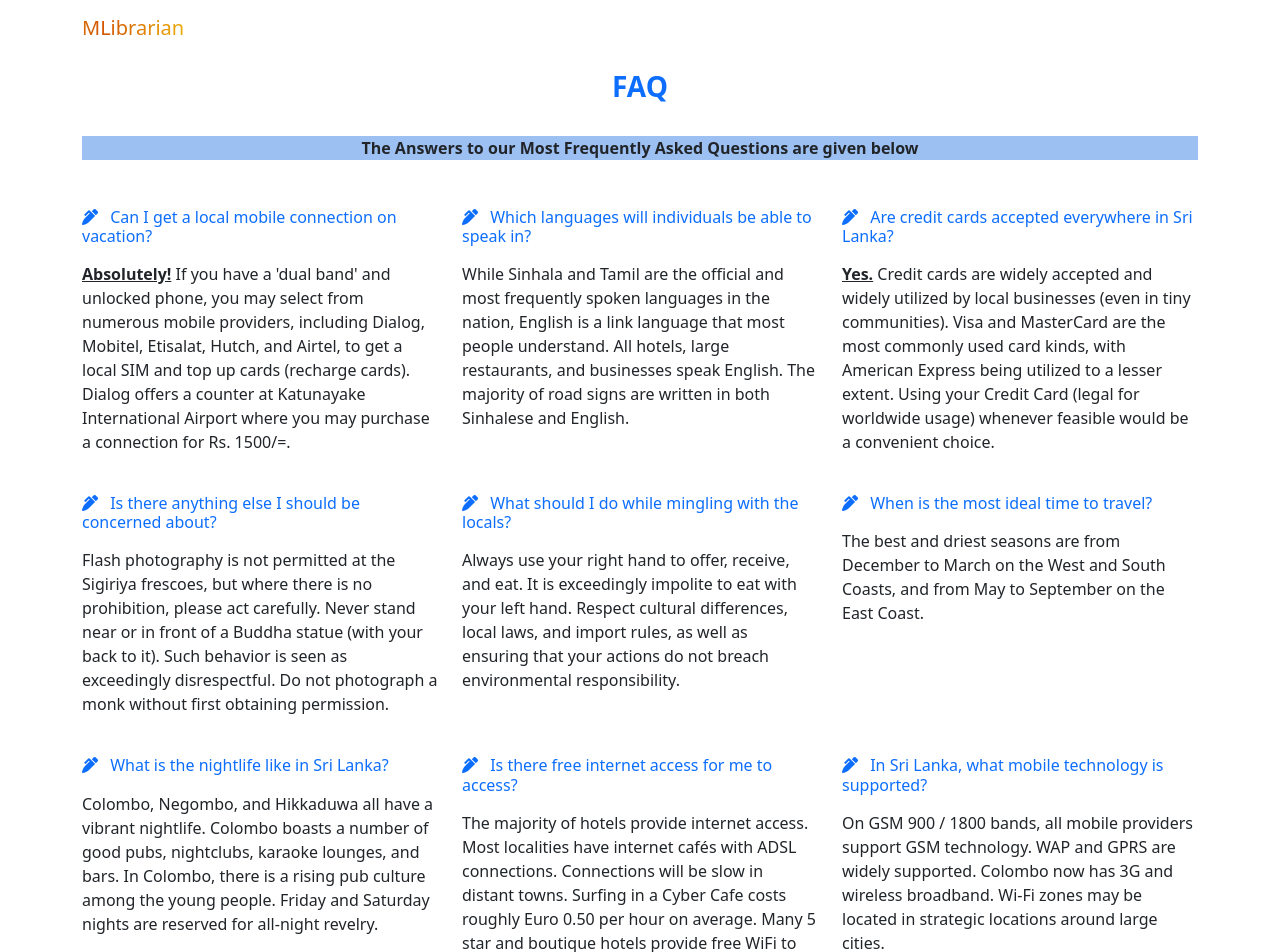
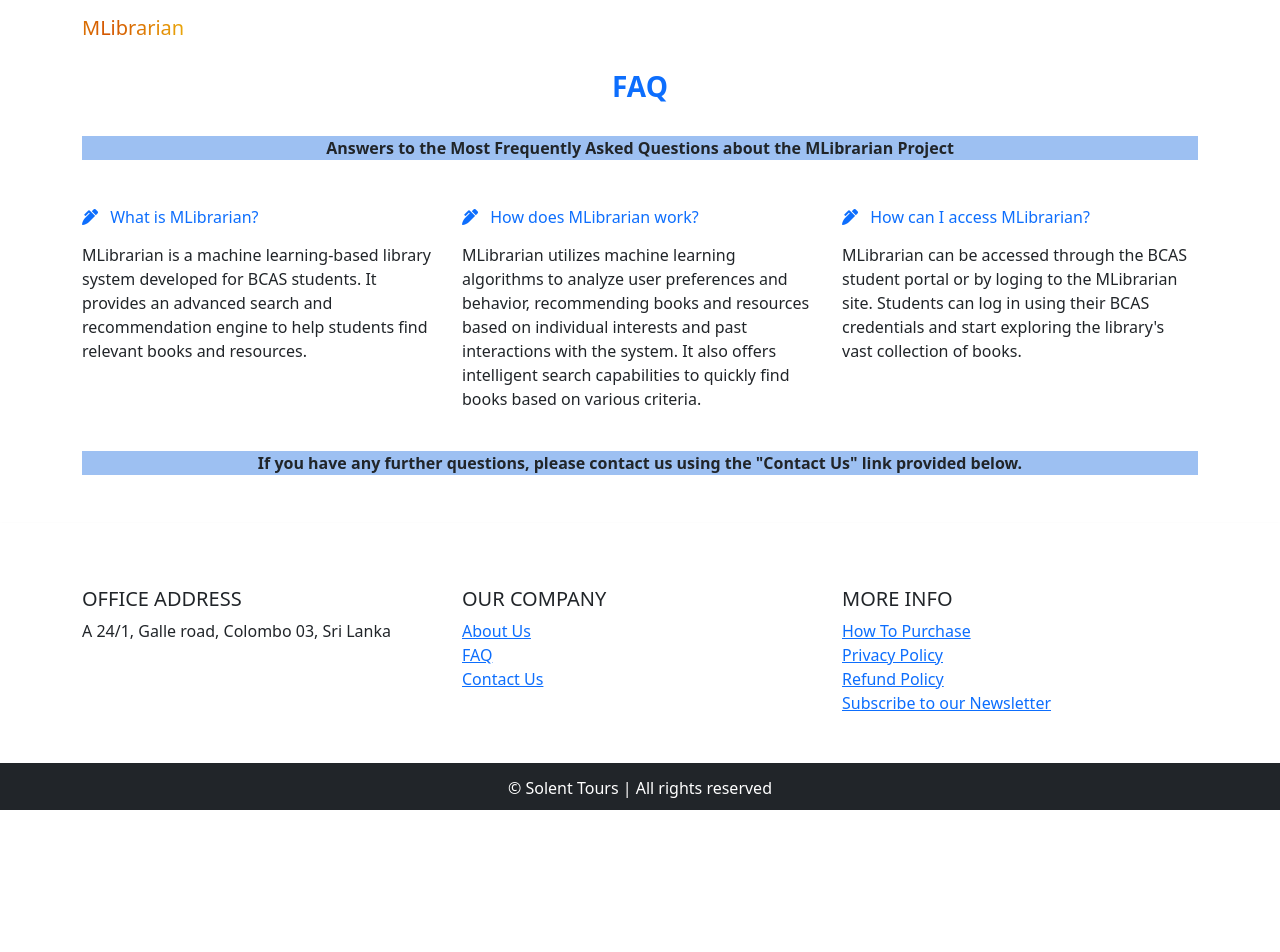
Before and after one commit to RazeenRamzy/BCC605_Project_Frontend, a React (Create React App) app: page /faq in a window 1280 px wide. Shown: the top 952 px of the page. After the commit the page ends 810 px from the top, so only its background shows below. Built offline with nearby package versions, Linux system fonts and the light colour scheme.

Commit message:
FAQ Page

```diff
--- a/src/components/faq/Faq.jsx
+++ b/src/components/faq/Faq.jsx
@@ -1,144 +1,65 @@
-import React, { Component } from 'react'
-import { Fragment } from 'react'
-import { MDBCol, MDBContainer, MDBIcon, MDBRow, MDBTypography } from "mdb-react-ui-kit";
+import React, { Component } from 'react';
+import { Fragment } from 'react';
+import { MDBCol, MDBContainer, MDBIcon, MDBRow, MDBTypography } from 'mdb-react-ui-kit';
 
 class Faq extends Component {
   render() {
     return (
       <Fragment>
-        {
-          (
         <MDBContainer>
           <section>
-                <MDBTypography
-                  tag="h3"
-                  className="text-center mb-4 pb-2 text-primary fw-bold"
-                >
+            <MDBTypography tag="h3" className="text-center mb-4 pb-2 text-primary fw-bold">
               FAQ
             </MDBTypography>
             <p className="text-center mb-5" style={{ fontWeight: 'bold', backgroundColor: '#9dc0f2' }}>
-                  The Answers to our Most Frequently Asked Questions are given below </p>
+              Answers to the Most Frequently Asked Questions about the MLibrarian Project
+            </p>
 
             <MDBRow>
-
               <MDBCol md="6" lg="4" className="mb-4">
                 <MDBTypography tag="h6" className="mb-3 text-primary">
-                      <MDBIcon fas icon="pen-alt text-primary pe-2" /> Can I get a local mobile connection on vacation?
+                  <MDBIcon fas icon="pen-alt text-primary pe-2" /> What is MLibrarian?
                 </MDBTypography>
                 <p>
-                      <strong> <u>Absolutely!</u></strong>{" "}
-                      If you have a 'dual band' and unlocked phone, you may select from numerous mobile providers, including Dialog,
-                      Mobitel, Etisalat, Hutch, and Airtel, to get a local SIM and top up cards (recharge cards).
-                      Dialog offers a counter at Katunayake International Airport where you may purchase a connection for Rs. 1500/=.
+                  MLibrarian is a machine learning-based library system developed for BCAS students.
+                  It provides an advanced search and recommendation engine to help students find relevant books and resources.
                 </p>
               </MDBCol>
 
               <MDBCol md="6" lg="4" className="mb-4">
                 <MDBTypography tag="h6" className="mb-3 text-primary">
-                      <MDBIcon fas icon="pen-alt text-primary pe-2" /> Which languages will individuals be able to speak in?
+                  <MDBIcon fas icon="pen-alt text-primary pe-2" /> How does MLibrarian work?
                 </MDBTypography>
                 <p>
-                      While Sinhala and Tamil are the official and most frequently spoken languages in the nation,
-                      English is a link language that most people understand.
-                      All hotels, large restaurants, and businesses speak English.
-                      The majority of road signs are written in both Sinhalese and English.
+                  MLibrarian utilizes machine learning algorithms to analyze user preferences and behavior,
+                  recommending books and resources based on individual interests and past interactions with the system.
+                  It also offers intelligent search capabilities to quickly find books based on various criteria.
                 </p>
               </MDBCol>
 
               <MDBCol md="6" lg="4" className="mb-4">
                 <MDBTypography tag="h6" className="mb-3 text-primary">
-                      <MDBIcon fas icon="pen-alt text-primary pe-2" /> Are credit cards accepted everywhere in Sri Lanka?
+                  <MDBIcon fas icon="pen-alt text-primary pe-2" /> How can I access MLibrarian?
                 </MDBTypography>
                 <p>
-                      <strong>
-                        <u>Yes.</u>
-                      </strong>{" "}
-                      Credit cards are widely accepted and widely utilized by local businesses (even in tiny communities).
-                      Visa and MasterCard are the most commonly used card kinds, with American Express being utilized to a lesser extent.
-                      Using your Credit Card (legal for worldwide usage) whenever feasible would be a convenient choice.
+                  MLibrarian can be accessed through the BCAS student portal or by loging to the MLibrarian site.
+                  Students can log in using their BCAS credentials and start exploring the library's vast collection of books.
                 </p>
               </MDBCol>
 
-                  <MDBCol md="6" lg="4" className="mb-4">
-                    <MDBTypography tag="h6" className="mb-3 text-primary">
-                      <MDBIcon fas icon="pen-alt text-primary pe-2" /> Is there anything else I should be concerned about?
-                    </MDBTypography>
-                    <p>
-                      Flash photography is not permitted at the Sigiriya frescoes, but where there is no prohibition, please act carefully.
-                      Never stand near or in front of a Buddha statue (with your back to it).
-                      Such behavior is seen as exceedingly disrespectful. Do not photograph a monk without first obtaining permission.
-                    </p>
-                  </MDBCol>
-
-                  <MDBCol md="6" lg="4" className="mb-4">
-                    <MDBTypography tag="h6" className="mb-3 text-primary">
-                      <MDBIcon fas icon="pen-alt text-primary pe-2" /> What should I do while mingling with the locals?
-                    </MDBTypography>
-                    <p>
-                      Always use your right hand to offer, receive, and eat. It is exceedingly impolite to eat with your left hand.
-                      Respect cultural differences, local laws, and import rules,
-                      as well as ensuring that your actions do not breach environmental responsibility.
-                    </p>
-                  </MDBCol>
-
-                  <MDBCol md="6" lg="4" className="mb-4">
-                    <MDBTypography tag="h6" className="mb-3 text-primary">
-                      <MDBIcon fas icon="pen-alt text-primary pe-2" /> When is the most ideal time to travel?
-                    </MDBTypography>
-                    <p>
-                      The best and driest seasons are from December to March on
-                      the West and South Coasts, and from May to September on the East Coast.
-                    </p>
-                  </MDBCol>
-
-                  <MDBCol md="6" lg="4" className="mb-4">
-                    <MDBTypography tag="h6" className="mb-3 text-primary">
-                      <MDBIcon fas icon="pen-alt text-primary pe-2" /> What is the nightlife like in Sri Lanka?
-                    </MDBTypography>
-                    <p>
-                      Colombo, Negombo, and Hikkaduwa all have a vibrant nightlife.
-                      Colombo boasts a number of good pubs, nightclubs, karaoke lounges, and bars.
-                      In Colombo, there is a rising pub culture among the young people.
-                      Friday and Saturday nights are reserved for all-night revelry.
-                    </p>
-                  </MDBCol>
-
-                  <MDBCol md="6" lg="4" className="mb-4">
-                    <MDBTypography tag="h6" className="mb-3 text-primary">
-                      <MDBIcon fas icon="pen-alt text-primary pe-2" /> Is there free internet access for me to access?
-                    </MDBTypography>
-                    <p>
-                      The majority of hotels provide internet access.
-                      Most localities have internet cafés with ADSL connections.
-                      Connections will be slow in distant towns.
-                      Surfing in a Cyber Cafe costs roughly Euro 0.50 per hour on average.
-                      Many 5 star and boutique hotels provide free WiFi to their customers.
-                    </p>
-                  </MDBCol>
-
-                  <MDBCol md="6" lg="4" className="mb-4">
-                    <MDBTypography tag="h6" className="mb-3 text-primary">
-                      <MDBIcon fas icon="pen-alt text-primary pe-2" /> In Sri Lanka, what mobile technology is supported?
-                    </MDBTypography>
-                    <p>
-                      On GSM 900 / 1800 bands, all mobile providers support GSM technology.
-                      WAP and GPRS are widely supported. Colombo now has 3G and wireless broadband.
-                      Wi-Fi zones may be located in strategic locations around large cities.
-                    </p>
-                  </MDBCol>
+              {/* Add more FAQ items as needed */}
 
             </MDBRow>
 
             <p className="text-center mb-5" style={{ fontWeight: 'bold', backgroundColor: '#9dc0f2' }}>
-                  If you have any further questions, do contact us using the "Contact Us" link provided below </p>
+              If you have any further questions, please contact us using the "Contact Us" link provided below.
+            </p>
 
           </section>
         </MDBContainer>
-          )
-        }
       </Fragment>
-    )
+    );
   }
 }
 
-export default Faq
+export default Faq;
```
Lines whose indentation alone changed are shown as unchanged.
